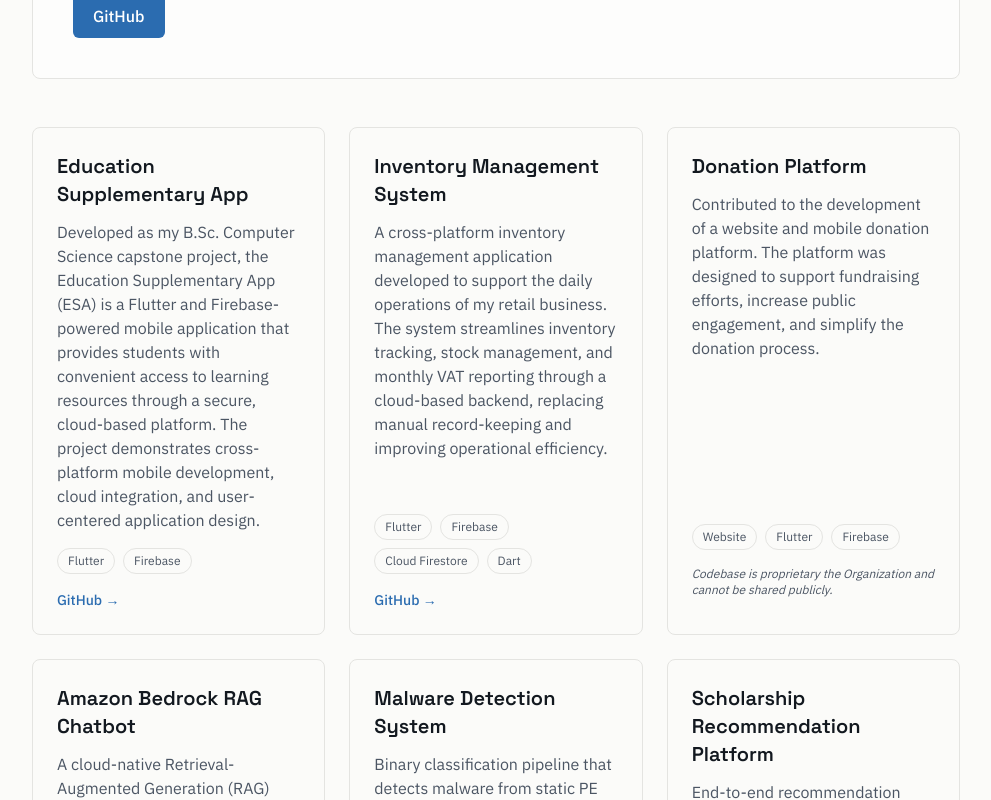
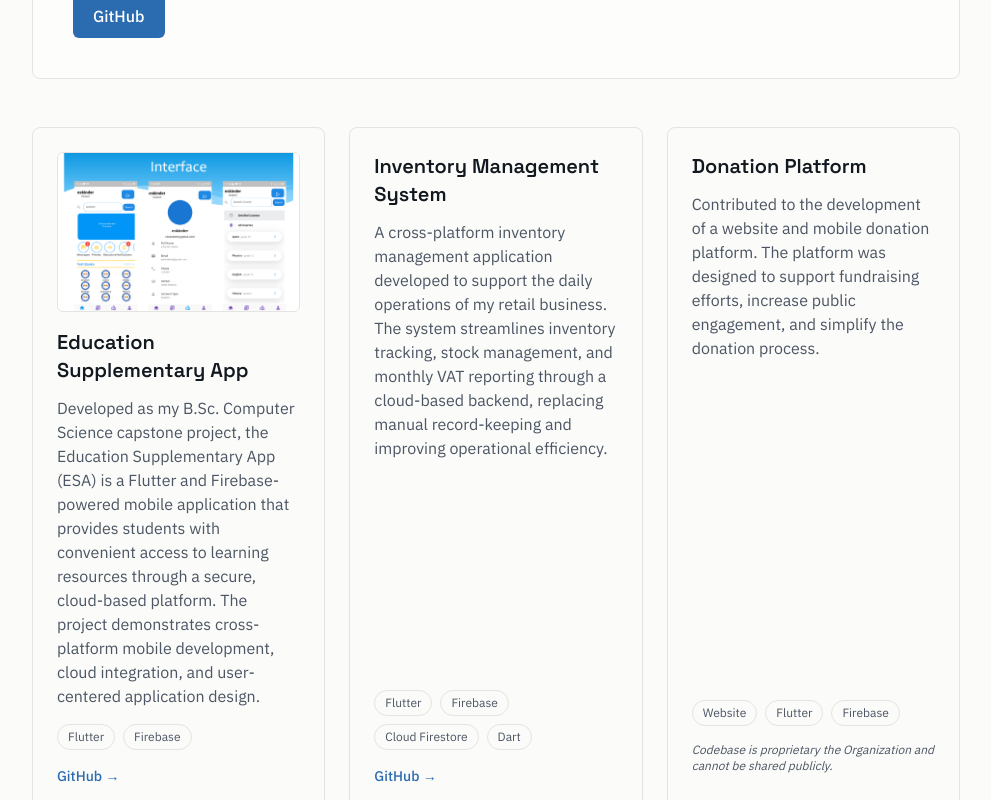
Before and after one commit to yesahek/yesahek.github.io, a React (Vite) app: page / in a window 1280 px wide. Shown: the part 2040-2840 px from the top of the page, without its empty margins (144-1135 px from the left). Built offline with nearby package versions, Linux system fonts and the light colour scheme.

Commit message:
fix image in ProjectCard

```diff
--- a/src/components/ProjectCard.jsx
+++ b/src/components/ProjectCard.jsx
@@ -2,9 +2,14 @@ function ProjectCard({ project }) {
   const { title, image, summary, technologies = [], githubUrl, demoUrl, note } = project;
 
   return (
-    <div className="border border-line rounded-lg p-6 flex flex-col h-full">
-      {/* image block from before */}
-
+     <div className="border border-line rounded-lg p-6 flex flex-col h-full">
+      {image && (
+        <img
+          src={image}
+          alt={`${title} screenshot`}
+          className="rounded-md border border-line w-full h-40 object-cover mb-4"
+        />
+      )}
       <h3 className="text-xl font-display font-semibold text-ink mb-3">
         {title}
       </h3>
```
